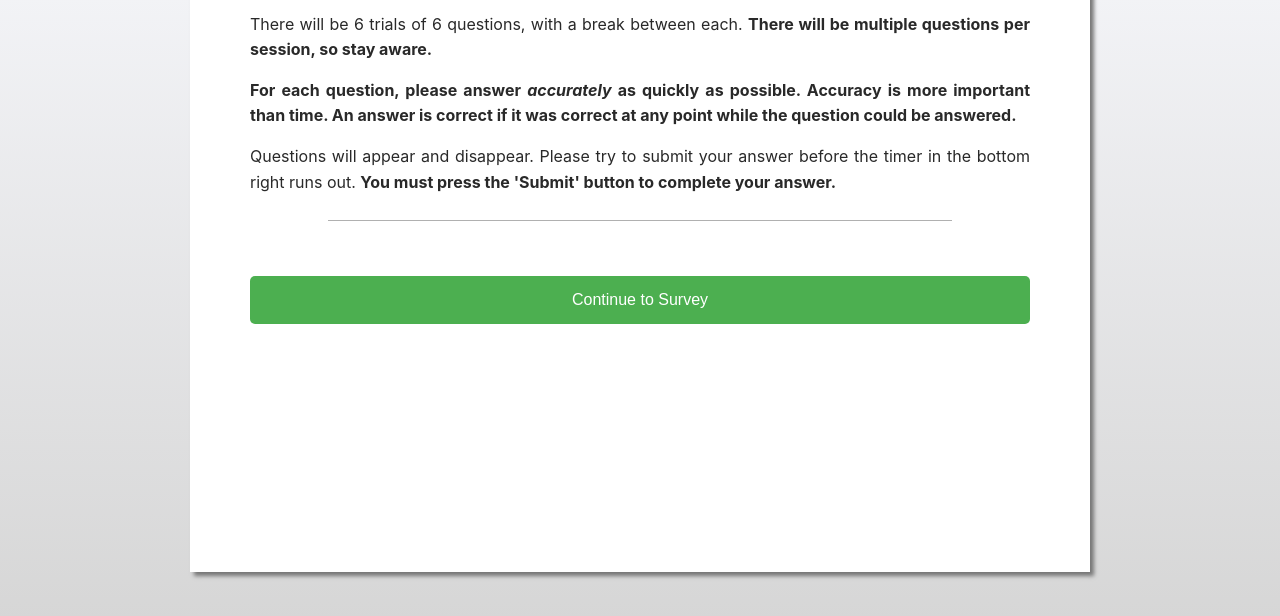
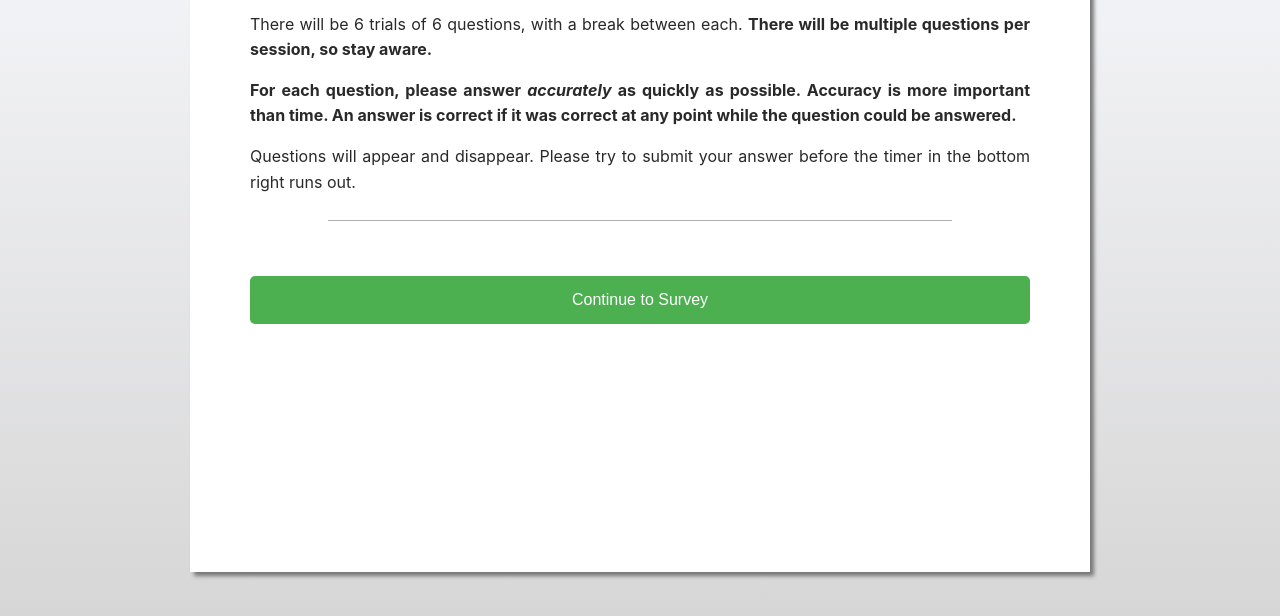
Before and after one commit to Cliffy2000/SituatedVis-Portal, a plain HTML site: page trainingTransition.html in a window 1280 px wide. Shown: the part 178-794 px from the top of the page. Drawn offline with Linux system fonts and the light colour scheme.

Commit message:
Updating language to remove mention of the "submit" button

```diff
--- a/trainingTransition.html
+++ b/trainingTransition.html
@@ -23,7 +23,7 @@
                     <div>We are now moving on to the experimental portion. </div>
                     <div>There will be 6 trials of 6 questions, with a break between each. <b> There will be multiple questions per session, so stay aware. </b> </div>
                     <div><b>For each question, please answer <i>accurately</i> as quickly as possible. Accuracy is more important than time. An answer is correct if it was correct at any point while the question could be answered.</b></div>
-                    <div>Questions will appear and disappear. Please try to submit your answer before the timer in the bottom right runs out. <b>You must press the 'Submit' button to complete your answer.</b></div>
+                    <div>Questions will appear and disappear. <b></b>Please try to submit your answer before the timer in the bottom right runs out.</b></div>
                 </div>
 
                 <button id="continueButton" class="continue-button" onclick="window.location.href='https://cliffy2000.github.io/SituatedVis-Survey/'">
```
